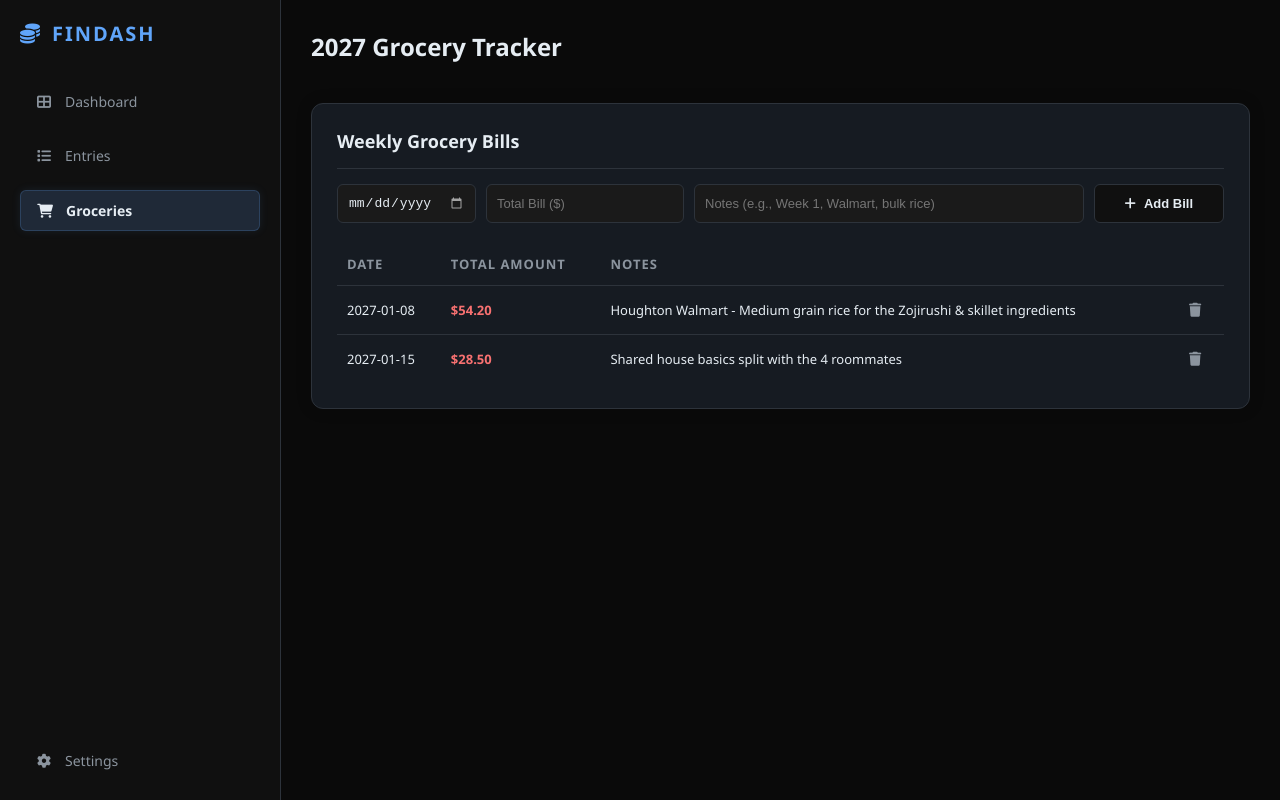
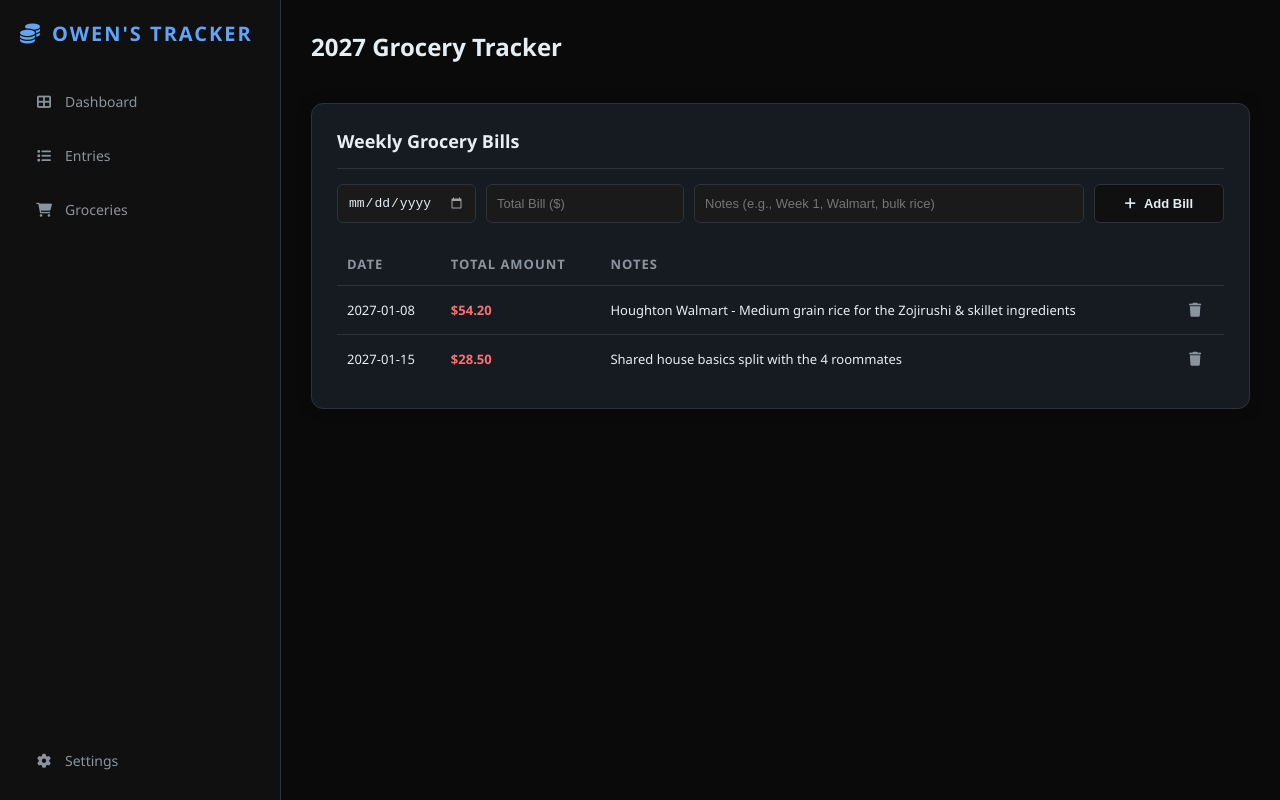
Before and after one commit to 999owen/Spending-Tracker, a plain HTML site: page grocery.html in a window 1280 px wide. Drawn offline with Linux system fonts and the light colour scheme.

Commit message:
Update grocery.html

```diff
--- a/grocery.html
+++ b/grocery.html
@@ -252,13 +252,14 @@
     <div class="main-container">
 
         <div class="sidebar">
-            <div class="sidebar-logo"><i class="fas fa-coins"></i> FinDash</div>
-            <a href="#" class="sidebar-menu-item"><i class="fas fa-th-large"></i> Dashboard</a>
-            <a href="#" class="sidebar-menu-item"><i class="fas fa-list"></i> Entries</a>
-            <a href="#" class="sidebar-menu-item active"><i class="fas fa-shopping-cart"></i> Groceries</a>
+            <div class="sidebar-logo"><i class="fas fa-coins"></i> Owen's Tracker</div>
+            <!-- Update the active class depending on which page you paste this into -->
+            <a href="dashboard.html" class="sidebar-menu-item"><i class="fas fa-th-large"></i> Dashboard</a>
+            <a href="entries.html" class="sidebar-menu-item"><i class="fas fa-list"></i> Entries</a>
+            <a href="grocery.html" class="sidebar-menu-item"><i class="fas fa-shopping-cart"></i> Groceries</a>
 
             <div style="margin-top: auto;">
-                <a href="#" class="sidebar-menu-item"><i class="fas fa-cog"></i> Settings</a>
+                <a href="settings.html" class="sidebar-menu-item"><i class="fas fa-cog"></i> Settings</a>
             </div>
         </div>
 
```
